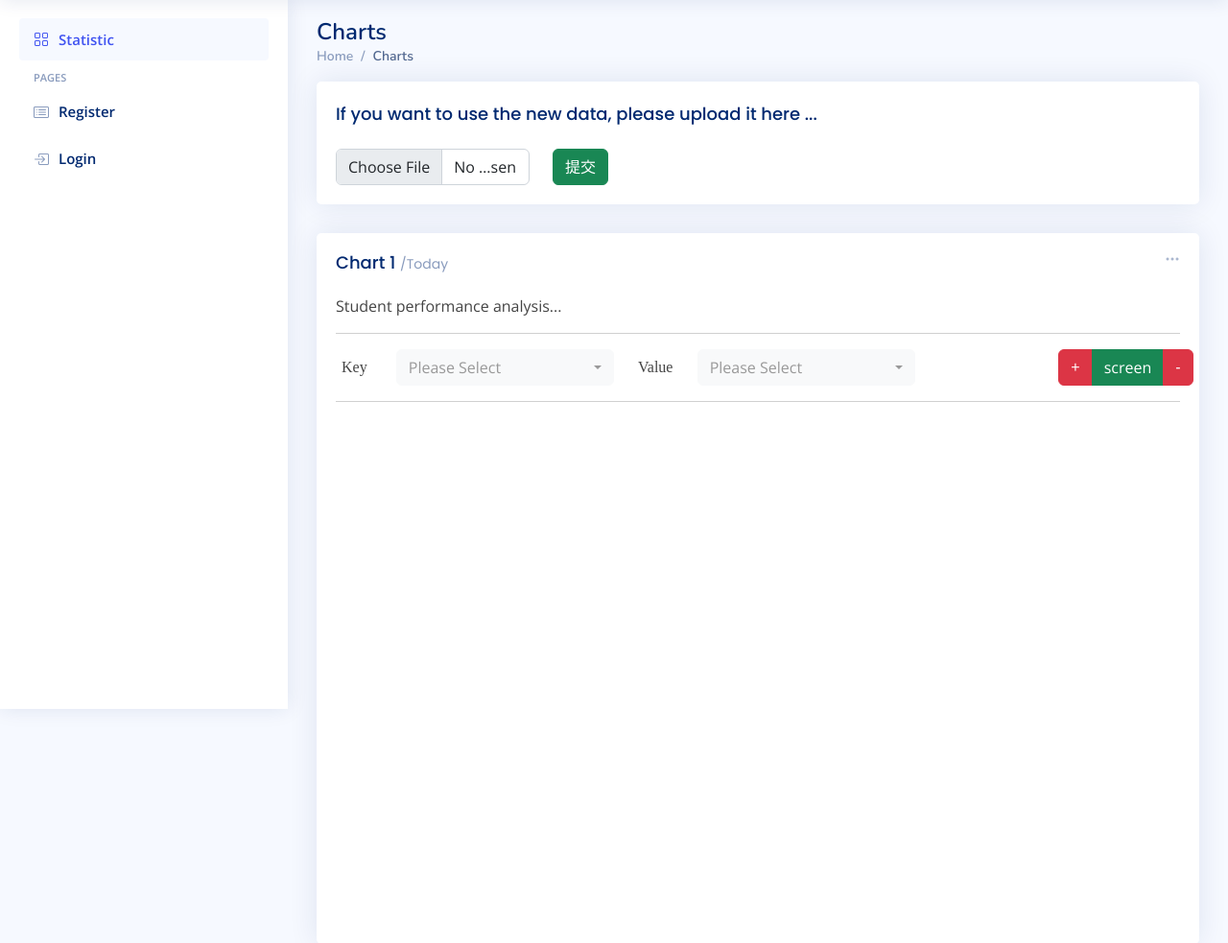
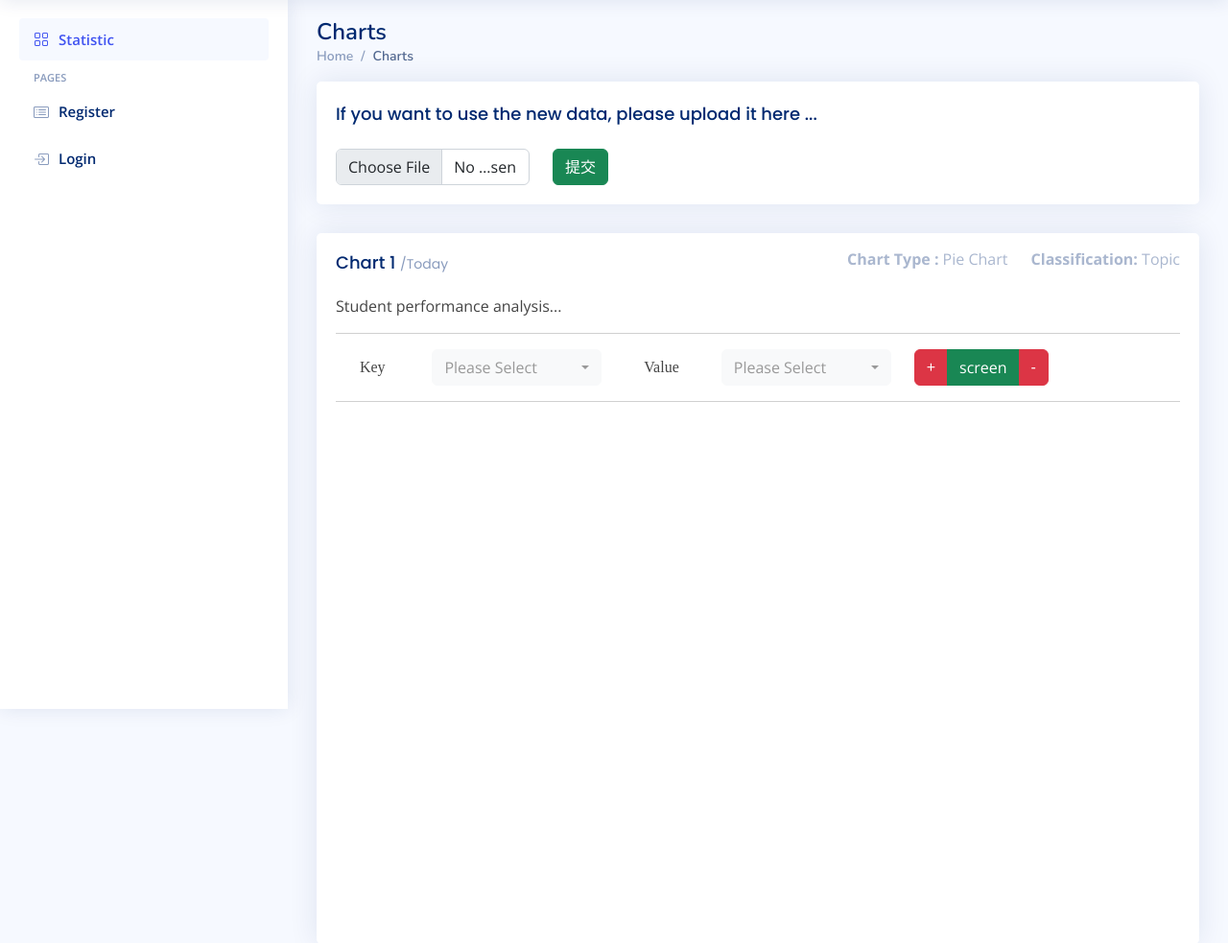
Before and after one commit to Xu2729/BUAA-Python-Homework-Data-Visualization-Website, a Django app: template statistic/templates/index.html in a window 1280 px wide. Shown: the part 61-1044 px from the top of the page at 96% size. Run offline with Django 3.2, Linux system fonts and the light colour scheme; the template is opened without the code that fills it, so the values that code supplies are empty; parts of the project's set-up code (start-up, migrations or seed data) failed here and were passed over; some libraries are stand-ins or nearby versions.

Commit message:
实现了筛选作图功能

```diff
--- a/statistic/draw.py
+++ b/statistic/draw.py
@@ -180,6 +180,8 @@ def draw_line(data: DataFrame, key_name: str, group_by=None, title=None, mark_di
 
 
 def parse_mark_dict(mark_dict: dict):
+    if mark_dict is None:
+        return [], []
     mark_line_data = []
     if mark_dict["average"]:
         mark_line_data.append(opts.MarkLineItem(type_="average", name="平均值"))
--- a/statistic/templates/index.html
+++ b/statistic/templates/index.html
@@ -192,9 +192,39 @@
 
                 <!-- chart -->
                 <div class="col-12">
+                    <form action="#" method="POST" id="select-form">
+                        {% csrf_token %}
                         <div class="card">
                             <div class="filter">
-                        <a class="icon" href="#" data-bs-toggle="dropdown"><i class="bi bi-three-dots"></i></a>
+                                    <span>
+                                        <a class="icon" href="#" data-bs-toggle="dropdown">
+                                            <span><b>Chart Type :</b></span>
+                                            <span id="chart-type-display">Pie Chart</span>
+                                            <input type="hidden" id="chart-type-submit" name="chart-type" value="1">
+                                        </a>
+                                        <ul class="dropdown-menu dropdown-menu-end dropdown-menu-arrow">
+                                            <li class="dropdown-header text-start">
+                                                <h6>图表类型选择</h6>
+                                                <li><a class="dropdown-item" href="#" id="pie-chart">Pie Chart</a></li>
+                                                <li><a class="dropdown-item" href="#" id="bar-chart">Bar Chart</a></li>
+                                                <li><a class="dropdown-item" href="#" id="line-chart">Line Chart</a></li>
+                                            </li>
+                                        </ul>
+                                    </span>
+
+                                    <span>
+                                        <a class="icon" href="#" data-bs-toggle="dropdown">
+                                            <span><b>Classification:</b></span>
+                                            <span id="chart-classify-display">Topic</span>
+                                            <input type="hidden" id="chart-classify-submit" name="chart-classify" value="Topic">
+                                        </a>
+                                        <ul class="dropdown-menu dropdown-menu-end dropdown-menu-arrow" id="chart-classify-menu">
+                                            <li class="dropdown-header">
+                                                <h6>图表分类依据选择</h6>
+                                            </li>
+                                            <!-- written by js ... -->
+                                        </ul>
+                                    </span>
                             </div>
 
                             <div class="card-body">
@@ -204,29 +234,32 @@
 
                                 <!-- Line Chart -->
                                 <div class="text-center" style="height: 600px">
-                            <form action="/index/" method="POST" id="select-form">
-                                {% csrf_token %}
                                     <div class="row">
-                                    <div class="col-10 filter-bar" data-box-num="1">
+                                        <div class="col-8 filter-bar" data-box-num="1">
                                             <div class="filter-box">
                                                 <div class="row">
                                                     <!-- key -->
-                                                <label class="col-1 col-form-label">
+                                                    <label class="col-2 col-form-label">
                                                         <div style="font-family: Avant Garde;">Key</div>
                                                     </label>
                                                     <div class="col-4">
-                                                    <select class="selectpicker select" name="filter-key-1" data-width="100%" data-live-search="true" title="Please Select"> </select>
+                                                        <select class="selectpicker select" name="filter-key-1"
+                                                            data-width="100%" data-live-search="true"
+                                                            title="Please Select"> </select>
                                                     </div>
                                                     <!-- value -->
-                                                <label class="col-1 col-form-label">
+                                                    <label class="col-2 col-form-label">
                                                         <div style="font-family: Avant Garde;">Value</div>
                                                     </label>
                                                     <div class="col-4">
                                                         <!-- type：odj -->
-                                                    <select class="selectpicker select" name="filter-value-1" data-width="100%"
-                                                       data-live-search="true" data-actions-box="true" title="Please Select" multiple></select>
+                                                        <select class="selectpicker select" name="filter-value-1"
+                                                            data-width="100%" data-live-search="true"
+                                                            data-actions-box="true" title="Please Select"
+                                                            multiple></select>
                                                         <!-- type: int -->
-                                                    <input type="text" class="form-control d-none" name="filter-value-1" disabled="disabled">
+                                                        <input type="text" class="form-control d-none"
+                                                            name="filter-value-1" disabled="disabled">
                                                     </div>
                                                 </div>
                                             </div>
@@ -242,7 +275,8 @@
                                                         +
                                                     </div>
                                                 </button>
-                                            <button class="btn btn-success btn-md" type="submit" name="submit-button">screen</button>
+                                                <button class="btn btn-success btn-md" type="submit" id="submit"
+                                                    name="submit-button">screen</button>
                                                 <button class="btn btn-danger btn-md" type="button" name="del-button">
                                                     <div
                                                         style="font-family:'Franklin Gothic Medium', 'Arial Narrow', Arial, sans-serif;">
@@ -250,43 +284,20 @@
                                                     </div>
                                                 </button>
                                             </div>
+
                                         </div>
 
                                     </div>
 
-                            </form>
                                     <hr>
-                            <iframe id="iframe1" class="iframe"
-                                    src="{{ pic_url }}" frameborder="0"
+                                    <iframe id="iframe1" class="iframe" src="{{ pic_url }}" frameborder="0"
                                         scrolling="auto"></iframe>
                                 </div>
                             </div>
                         </div>
+                    </form>
                 </div>
 
-            {#            <!-- chart  -->#}
-            {#            <div class="col-12">#}
-            {#                <div class="card">#}
-            {##}
-            {#                    <div class="filter">#}
-            {#                        <a class="icon" href="#" data-bs-toggle="dropdown"><i class="bi bi-three-dots"></i></a>#}
-            {#                    </div>#}
-            {##}
-            {#                    <div class="card-body">#}
-            {#                        <h5 class="card-title">Chart 3 <span>/Today</span></h5>#}
-            {#                        <p class="">Student performance analysis...</p>#}
-            {#                        <hr>#}
-            {#                        <!-- Line Chart -->#}
-            {#                        <div class="text-center">#}
-            {#                            <iframe id="iframe1" class="iframe"#}
-            {#                                    src="{{ pic_url }}"#}
-            {#                                    frameborder="0" scrolling="auto"></iframe>#}
-            {#                        </div>#}
-            {##}
-            {#                    </div>#}
-            {##}
-            {#                </div>#}
-            {#            </div>#}
             </div><!-- End Left side columns -->
         </section>
 
@@ -306,6 +317,10 @@
     <a href="#" class="back-to-top d-flex align-items-center justify-content-center"><i
             class="bi bi-arrow-up-short"></i></a>
 
+    <!-- Template Main JS File -->
+    <script src="/static/assets/js/main.js"></script>
+    <script src="/static/assets/js/jquery.3.2.1.min.js"></script>
+
     <!-- Vendor JS Files -->
     <script src="/static/assets/vendor/apexcharts/apexcharts.min.js"></script>
     <script src="/static/assets/vendor/bootstrap/js/bootstrap.bundle.min.js"></script>
@@ -317,9 +332,6 @@
     <script src="/static/assets/vendor/php-email-form/validate.js"></script>
     <script src="/static/assets/vendor/vendor.min.js"></script>
     <script src="/static/assets/vendor/bootstrap/js/bootstrap-select.min.js"></script>
-
-<!-- Template Main JS File -->
-<script src="/static/assets/js/main.js"></script>
 
     <script>
 
@@ -418,14 +430,14 @@
             newFilterBox.className = "filter-box";
             newFilterBox.innerHTML = `<div class="row">
                                                 <!-- key -->
-                                                <label class="col-1 col-form-label">
+                                                <label class="col-2 col-form-label">
                                                     <div style="font-family: Avant Garde;">Key</div>
                                                 </label>
                                                 <div class="col-4">
                                                     <select class="selectpicker select" name="filter-key-` + filterBoxNum + `" data-width="100%" data-live-search="true" title="Please Select"> </select>
                                                 </div>
                                                 <!-- value -->
-                                                <label class="col-1 col-form-label">
+                                                <label class="col-2 col-form-label">
                                                     <div style="font-family: Avant Garde;">Value</div>
                                                 </label>
                                                 <div class="col-4">
@@ -463,14 +475,48 @@
 
     </script>
 
-<!-- form validation -->
+    <!-- chart type display -->
     <script>
-    var submitButtonList = document.getElementsByName("submit-button");
-    for (let submitButton of submitButtonList) {
-        submitButton.onsubmit = function() {
+        var pieChart = document.getElementById("pie-chart");
+        var barChart = document.getElementById("bar-chart");
+        var lineChart = document.getElementById("line-chart");
+        var typeDisplay = document.getElementById("chart-type-display");
+        var typeSubmit = document.getElementById("chart-type-submit");
 
+        pieChart.onclick = function() {
+            typeDisplay.innerHTML = "Pie Chart";
+            typeSubmit.setAttribute("value", "1");
+        }
+
+        barChart.onclick = function() {
+            typeDisplay.innerHTML = "Bar Chart";
+            typeSubmit.setAttribute("value", "2");
+        }
+
+        lineChart.onclick = function() {
+            typeDisplay.innerHTML = "Line Chart";
+            typeSubmit.setAttribute("value", "3");
+        }
+    </script>
+
+    <!-- char classify display -->
+    <script>
+        var menu = document.getElementById("chart-classify-menu");
+        var classifyDisplay = document.getElementById("chart-classify-display");
+        var classifySubmit = document.getElementById("chart-classify-submit");
+
+
+        for (let key of keyList) {
+            menu.innerHTML += `<li><a class="dropdown-item" href="#" id="` + key + `">` + key + `</a></li>`;
+        }
+
+        for (let key of keyList) {
+            document.getElementById(key).onclick = function() {
+                classifyDisplay.innerHTML = key;
+                classifySubmit.setAttribute("value", key)
             }
         }
+
     </script>
 
 </body>
```
Also changed, not shown: statistic/views.py (+12 -4 lines). Lines whose indentation alone changed are shown as unchanged.
